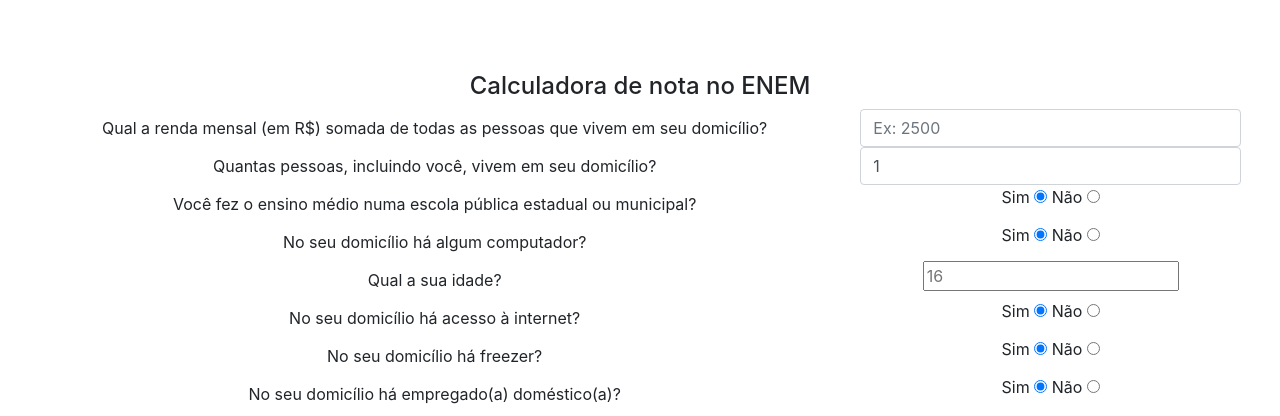
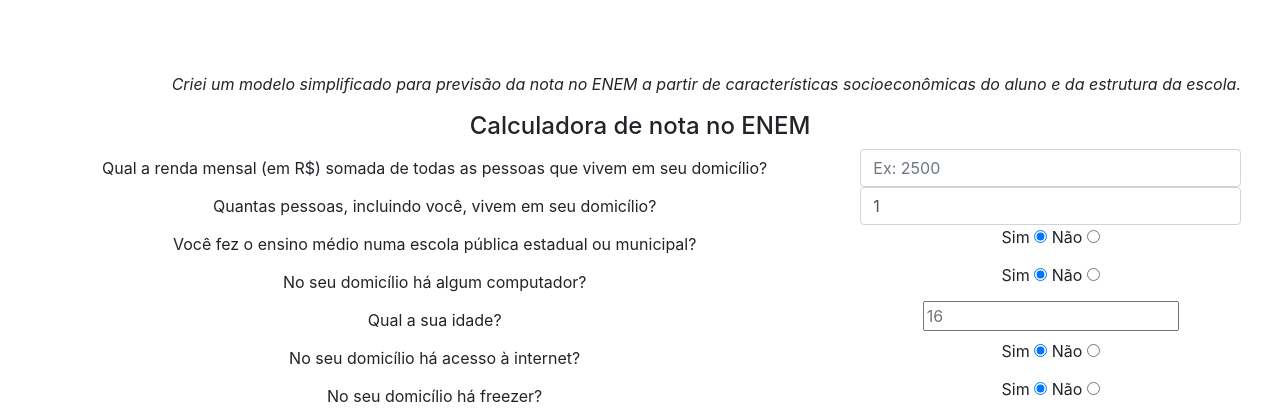
Before and after one commit to fernandosola/calculadoraenem, a Django app: page / in a window 1280 px wide. Shown: the part 56-472 px from the top of the page. Run offline with Django 3.2, Linux system fonts and the light colour scheme; some libraries are stand-ins or nearby versions.

Commit message:
Update index.html

```diff
--- a/calculadora/templates/calculadora/index.html
+++ b/calculadora/templates/calculadora/index.html
@@ -62,6 +62,9 @@
 
   <div class="starter-template">
 
+  <blockquote>
+<p style="text-align:right;"><em>Criei um modelo simplificado para previsão da nota no ENEM a partir de características socioeconômicas do aluno e da estrutura da escola.</em></p>
+</blockquote>
 
     <h4>Calculadora de nota no ENEM </h4>
         <div class="form-group row">
```
